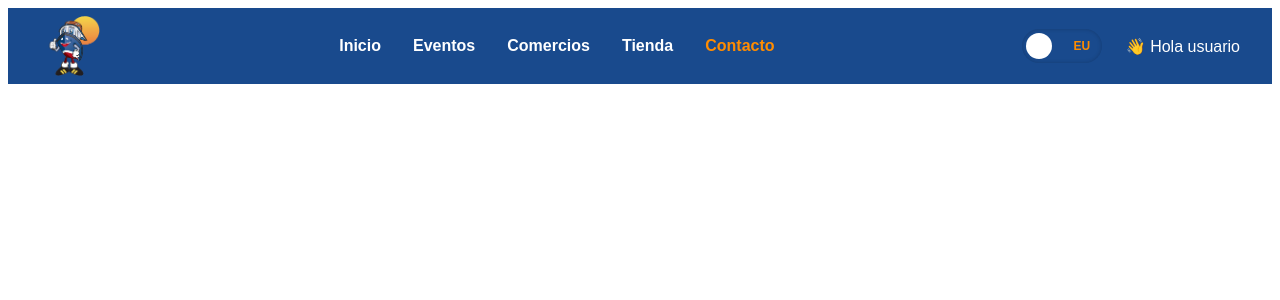
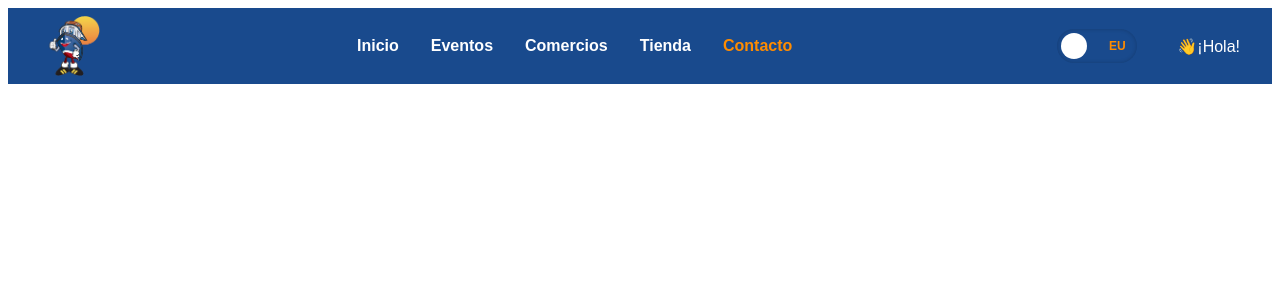
Before and after one commit to vickypineli/Desertuko-Jaiak, a React (Vite) app: page /contacto in a window 1280 px wide. Shown: the top 300 px of the page. Built offline with nearby package versions, Linux system fonts and the light colour scheme.

Commit message:
languages changes

```diff
--- a/src/components/Navbar.jsx
+++ b/src/components/Navbar.jsx
@@ -65,7 +65,7 @@ function Navbar() {
             <span className="off">EU</span>
           </div>
 
-          <p className="navbar__user">👋 Hola usuario</p>
+          <p className="navbar__user">👋{t('hola')}</p>
 
           {/* BOTÓN MENÚ MÓVIL */}
           <button
--- a/src/i18n/es.json
+++ b/src/i18n/es.json
@@ -1,5 +1,6 @@
 {
   "desertuko_jaiak": "Desertuko Jaiak",
+  "hola": "¡Hola!",
   "bienvenida_text": "¡Bienvenida, Vicky! Prepárate para las fiestas.",
   "proxima_fiesta": "Próxima fiesta",
   "cta_tienda": "Ir a la tienda",
--- a/src/i18n/eu.json
+++ b/src/i18n/eu.json
@@ -1,5 +1,6 @@
 {
   "desertuko_jaiak": "Desertuko Jaiak",
+  "hola": "Kaixo!",
   "bienvenida_text": "Ongietorri! Prestatu jaientzako.",
   "proxima_fiesta": "Hurrengo jai",
   "cta_tienda": "Denda ikusi",
--- a/src/styles/Navbar.scss
+++ b/src/styles/Navbar.scss
@@ -51,7 +51,7 @@
   &__actions {
     display: flex;
     align-items: center;
-    gap: $spacing-md;
+    gap: $spacing-lg;
 
     .navbar__menu-btn {
       display: none;
```
